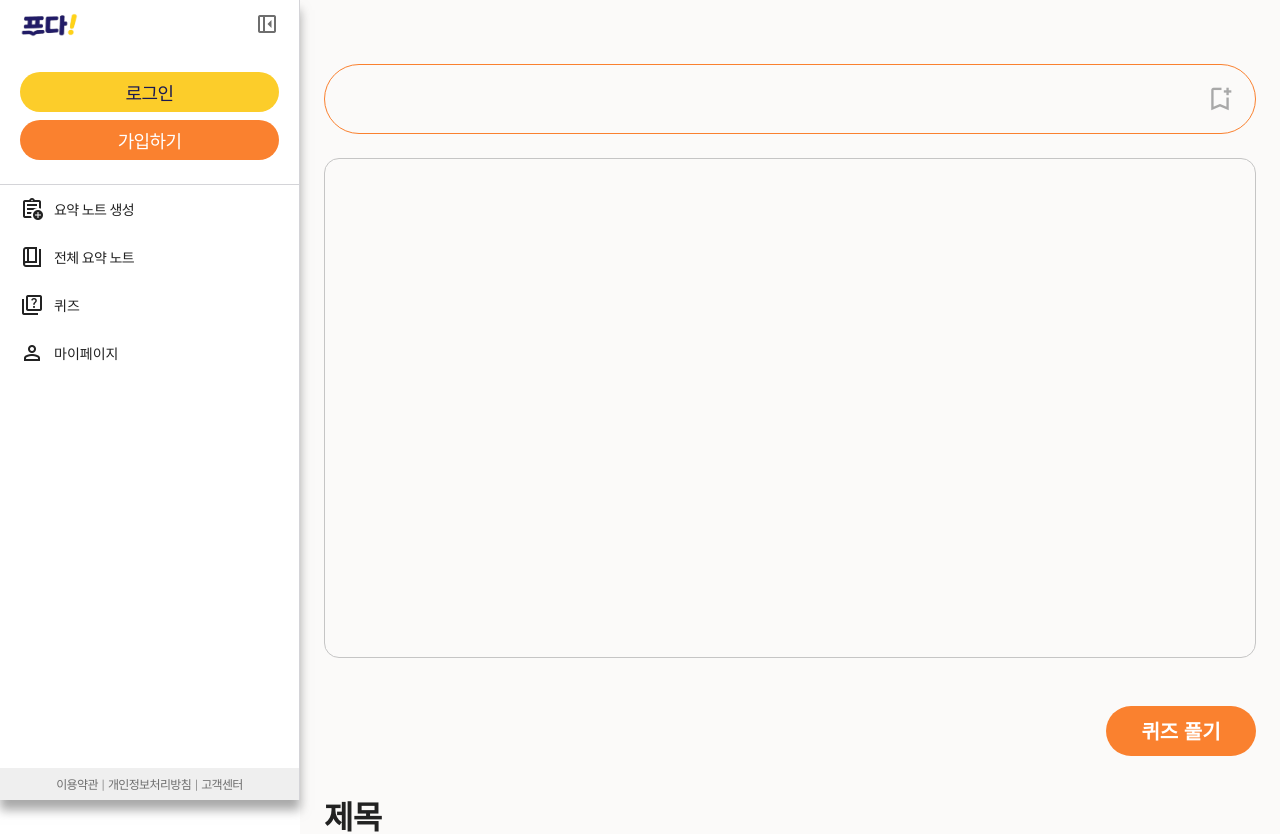
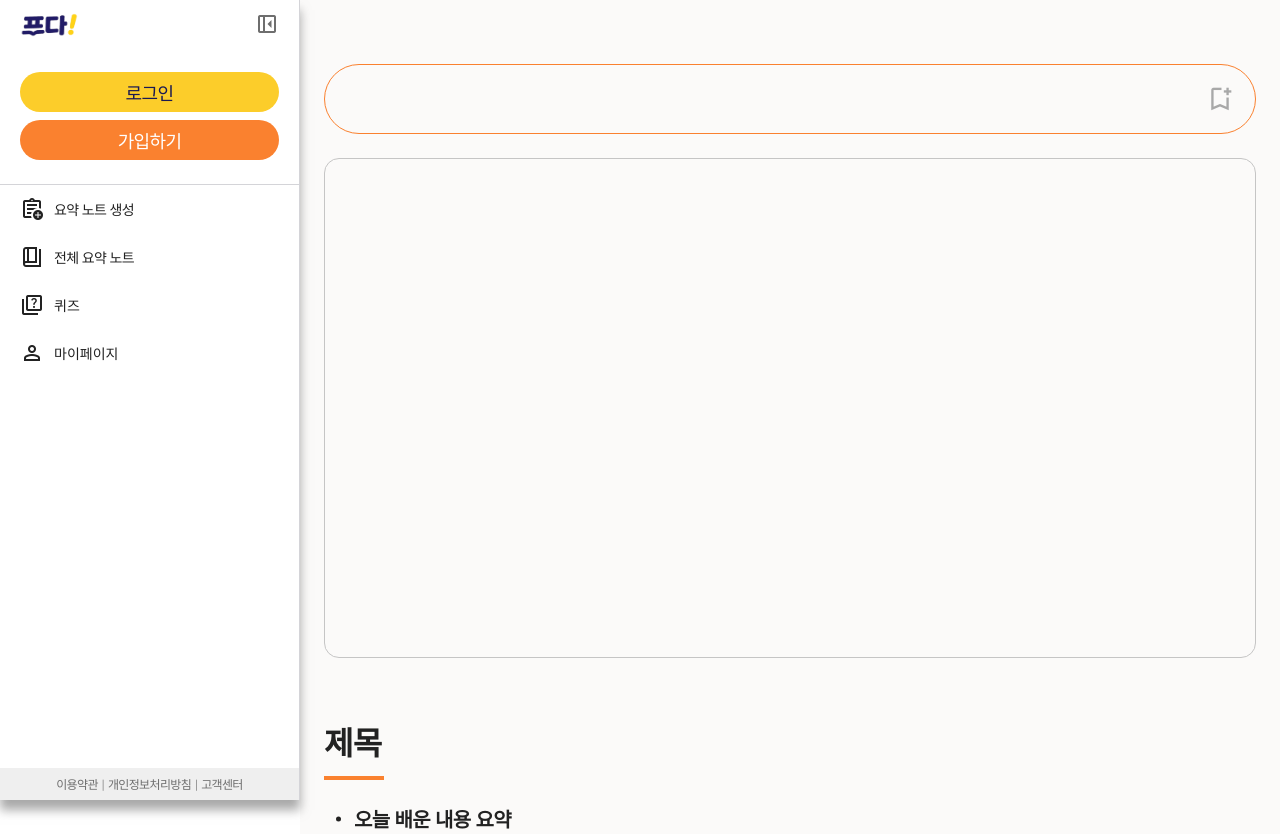
Before and after one commit to JEJU-Ratus/est_fe13_final_project, a Next.js app: page /summary/1/notes/1 in a window 1280 px wide. Shown: the top 834 px of the page. Built offline with nearby package versions, Linux system fonts and the light colour scheme.

Commit message:
fix: 퀴즈 생성 버튼 삭제

```diff
--- a/src/app/(site)/summary/[summaryId]/notes/[noteId]/page.js
+++ b/src/app/(site)/summary/[summaryId]/notes/[noteId]/page.js
@@ -1,31 +1,23 @@
-import styles from "./page.module.scss";
+import styles from './page.module.scss';
 
-const noteSections = ["오늘 배운 내용 요약", "오늘의 회고", "참고자료"];
+const noteSections = ['오늘 배운 내용 요약', '오늘의 회고', '참고자료'];
 
 export default async function NoteDetailPage({ params }) {
   const { summaryId, noteId } = await params;
 
   return (
     <section
-      className={styles["note-detail"]}
+      className={styles['note-detail']}
       data-summary-id={summaryId}
-      data-note-id={noteId}
-    >
-      <div className={styles["quiz-action"]}>
-        {/* 로그인 상태와 저장 퀴즈를 확인할 수 있을 때 서비스 단계에서 활성화합니다. */}
-        <button type="button" disabled>
-          퀴즈 풀기
-        </button>
-      </div>
-
-      <div className={styles["note-heading"]}>
+      data-note-id={noteId}>
+      <div className={styles['note-heading']}>
         <h2>제목</h2>
       </div>
-      <div className={styles["accent-line"]} />
+      <div className={styles['accent-line']} />
 
-      <div className={styles["note-content"]}>
+      <div className={styles['note-content']}>
         {noteSections.map(section => (
-          <section className={styles["content-section"]} key={section}>
+          <section className={styles['content-section']} key={section}>
             <h3>{section}</h3>
             {/* 학습노트 조회 결과가 연결될 자리이며 임시 본문을 생성하지 않습니다. */}
             <p />
@@ -33,12 +25,12 @@ export default async function NoteDetailPage({ params }) {
         ))}
       </div>
 
-      <div className={styles["note-actions"]}>
+      <div className={styles['note-actions']}>
         {/* 작성자 판정과 변경 서비스가 연결되기 전에는 두 동작을 실행하지 않습니다. */}
-        <button className={styles["edit-button"]} type="button" disabled>
+        <button className={styles['edit-button']} type='button' disabled>
           수정
         </button>
-        <button className={styles["delete-button"]} type="button" disabled>
+        <button className={styles['delete-button']} type='button' disabled>
           삭제
         </button>
       </div>
```
